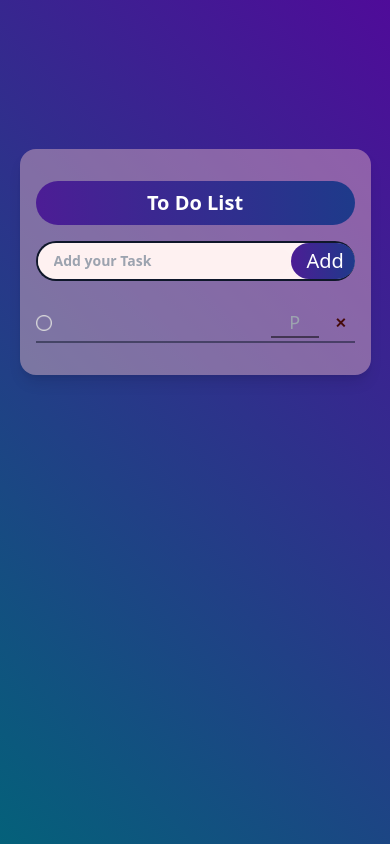
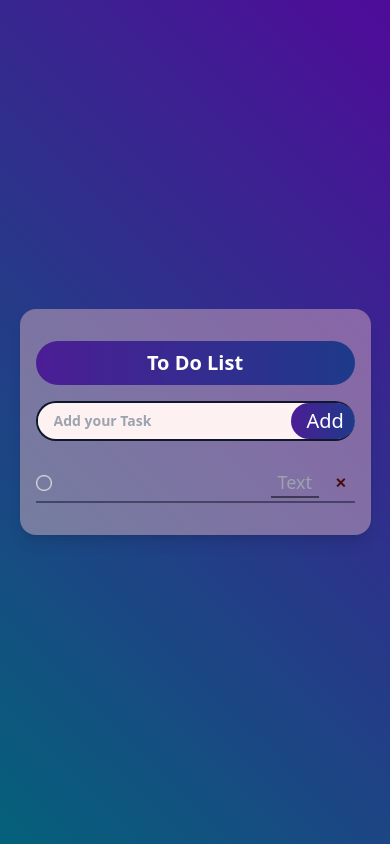
Before and after one commit to vrushabhgawas14/To-Do-List-NextApp, a Next.js app: page / in a window 390 px wide. Both pictures are taken after typing "Sample" into the empty fields and a click on the button "Add". Built offline with nearby package versions, Linux system fonts and the light colour scheme; no server answers; the database is empty.

Commit message:
Basic UI Bugs Fixed

```diff
--- a/src/app/page.tsx
+++ b/src/app/page.tsx
@@ -78,7 +78,7 @@ export default function Home() {
   };
 
   return (
-    <main className="min-h-screen flex items-center justify-center sm:-translate-y-40">
+    <main className="min-h-screen flex items-center justify-center translate-x-0 translate-y-0">
       <div className="bg-red-200/40 p-8 sm:px-4 rounded-2xl shadow-lg w-[50%] md:w-[70%] sm:w-[90%] relative">
         <h1 className="text-center text-white text-xl font-bold mb-4 bg-gradient-to-r from-violet-900 to-blue-900 py-2 rounded-full">
           To Do List
@@ -157,8 +157,10 @@ export default function Home() {
                     }),
                   });
                 }}
-                className="bg-transparent outline-none border-b-2 border-black/50 text-center w-16 sm:w-12 text-lg"
-                placeholder="P"
+                className={`bg-transparent outline-none border-b-2 border-black/50 text-center w-16 sm:w-12 text-lg  ${
+                  task.isCompleted ? "line-through italic text-gray-800" : ""
+                }`}
+                placeholder="Text"
               />
 
               <button
```
